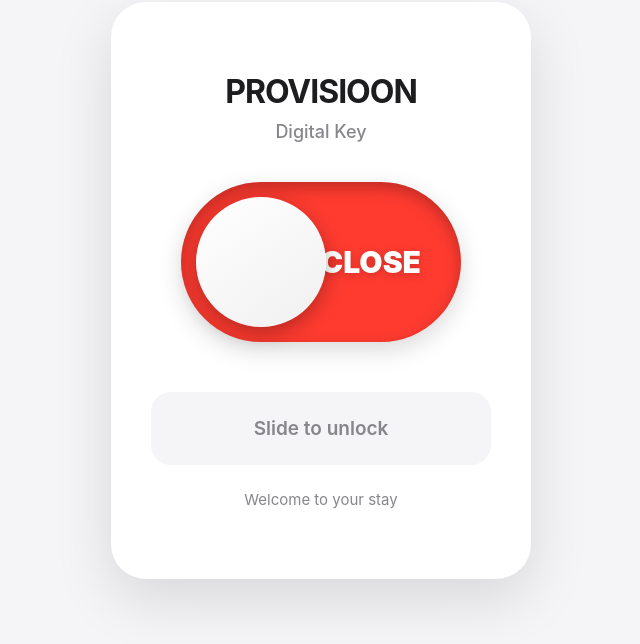
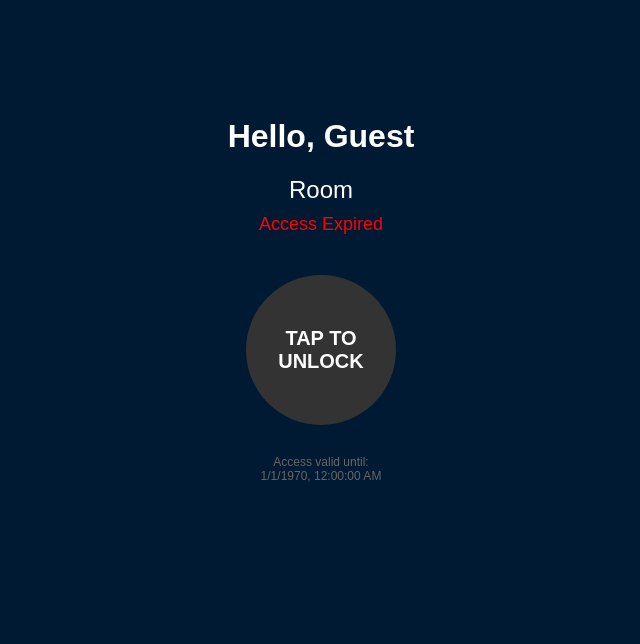
Before and after one commit to jeffersonzanco/provisioon-backend, a website: page key.html in a window 1280 px wide. Shown: the part 110-754 px from the top of the page, without its empty margins (319-959 px from the left). Drawn offline with Linux system fonts and the light colour scheme.

Commit message:
Update key.html

```diff
--- a/key.html
+++ b/key.html
@@ -1,129 +1,72 @@
-<!doctype html>
+<!DOCTYPE html>
 <html lang="en">
 <head>
-  <meta charset="utf-8" />
-  <meta name="viewport" content="width=device-width,initial-scale=1,user-scalable=no" />
-  <title>PROVISIOON Digital Key</title>
+    <meta charset="UTF-8">
+    <meta name="viewport" content="width=device-width, initial-scale=1.0">
+    <title>PROVISIOON - Digital Key</title>
     <style>
-    * { margin:0; padding:0; box-sizing:border-box; }
-    body {
-      font-family: -apple-system, BlinkMacSystemFont, 'SF Pro Display', sans-serif;
-      background: #f5f5f7;
-      min-height: 100vh;
-      display: flex;
-      align-items: center;
-      justify-content: center;
-      padding: 20px;
-    }
-    .container {
-      width: 100%;
-      max-width: 420px;
-      background: #fff;
-      border-radius: 35px;
-      padding: 70px 40px;
-      box-shadow: 0 20px 60px rgba(0,0,0,0.12);
-      text-align: center;
-    }
-    h1 { font-size: 32px; font-weight: 700; color: #1d1d1f; margin-bottom: 10px; letter-spacing: -1px; }
-    .room-label { font-size: 18px; color: #86868b; margin-bottom: 40px; font-weight: 500; }
-    .switch-box { display: flex; justify-content: center; margin-bottom: 50px; }
-    .switch {
-      position: relative;
-      width: 280px;
-      height: 160px;
-      background: #ff3b30;
-      border-radius: 80px;
-      cursor: pointer;
-      transition: background-color 0.4s ease;
-      display: flex;
-      align-items: center;
-      padding: 15px;
-      box-shadow: inset 0 6px 15px rgba(0,0,0,0.25), 0 8px 25px rgba(0,0,0,0.15);
-    }
-    .switch.open { background: #34c759; }
-    .knob {
-      position: absolute;
-      width: 130px;
-      height: 130px;
-      background: linear-gradient(145deg, #ffffff, #f0f0f0);
-      border-radius: 50%;
-      box-shadow: 0 6px 20px rgba(0,0,0,0.3);
-      transition: transform 0.45s cubic-bezier(0.34, 1.56, 0.64, 1);
-      left: 15px;
-    }
-    .switch.open .knob { transform: translateX(120px); }
-    .label {
-      position: absolute;
-      font-size: 30px;
-      font-weight: 900;
-      color: #fff;
-      text-transform: uppercase;
-      pointer-events: none;
-      transition: opacity 0.3s ease;
-      text-shadow: 0 2px 8px rgba(0,0,0,0.2);
-    }
-    .label.open { left: 40px; opacity: 0; }
-    .label.close { right: 40px; opacity: 1; }
-    .switch.open .label.open { opacity: 1; }
-    .switch.open .label.close { opacity: 0; }
-    .status {
-      font-size: 19px;
-      color: #86868b;
-      padding: 25px;
-      background: #f5f5f7;
-      border-radius: 20px;
-      min-height: 70px;
-      font-weight: 600;
-      display: flex;
-      align-items: center;
-      justify-content: center;
-    }
-    .status.success { color: #34c759; }
-    .status.error { color: #ff3b30; }
-    .hint { margin-top: 25px; font-size: 15px; color: #86868b; }
+        body { font-family: sans-serif; background: #001a33; color: white; display: flex; flex-direction: column; align-items: center; justify-content: center; height: 100vh; margin: 0; text-align: center; }
+        .container { padding: 20px; }
+        .room-info { font-size: 24px; margin-bottom: 10px; }
+        .status { font-size: 18px; color: #00d4ff; margin-bottom: 40px; }
+        #unlock-btn { background: #00d4ff; border: none; width: 150px; height: 150px; border-radius: 50%; color: white; font-size: 20px; font-weight: bold; cursor: pointer; box-shadow: 0 0 20px rgba(0,212,255,0.5); transition: 0.3s; }
+        #unlock-btn:disabled { background: #333; box-shadow: none; cursor: not-allowed; }
+        .expiry { font-size: 12px; color: #666; margin-top: 30px; }
     </style>
 </head>
 <body>
     <div class="container">
-    <h1>PROVISIOON</h1>
-    <div class="room-label" id="roomLabel">Digital Key</div>
+        <h1 id="guest-name">Hello!</h1>
+        <div class="room-info">Room <span id="room-num">...</span></div>
+        <div id="status-msg" class="status">Ready to unlock</div>
 
-    <div class="switch-box">
-      <div class="switch" id="mainSwitch">
-        <span class="label open">Open</span>
-        <span class="label close">Close</span>
-        <div class="knob"></div>
+        <button id="unlock-btn">TAP TO UNLOCK</button>
+
+        <div class="expiry">
+            Access valid until: <br>
+            <span id="expiry-date">...</span>
         </div>
     </div>
 
-    <div class="status" id="status">Slide to unlock</div>
-    <div class="hint">Welcome to your stay</div>
-  </div>
+    <script>
+        const urlParams = new URLSearchParams(window.location.search);
+        const room = urlParams.get('room');
+        const start = new Date(urlParams.get('start'));
+        const end = new Date(urlParams.get('end'));
+        const name = urlParams.get('name');
+        const now = new Date();
 
-  <script>
-    const params = new URLSearchParams(window.location.search);
-    const room = params.get('room');
+        document.getElementById('room-num').innerText = room;
+        document.getElementById('guest-name').innerText = "Hello, " + (name || "Guest");
+        document.getElementById('expiry-date').innerText = end.toLocaleString();
 
-    const switchEl = document.getElementById('mainSwitch');
-    const statusEl = document.getElementById('status');
-    const roomLabel = document.getElementById('roomLabel');
-    let isOpen = false;
+        const btn = document.getElementById('unlock-btn');
+        const status = document.getElementById('status-msg');
 
-    if (room) {
-      roomLabel.innerText = `Room ${room}`;
+        // Lógica de Bloqueio por Horário
+        if (now < start) {
+            status.innerText = "Access not active yet";
+            status.style.color = "orange";
+            btn.disabled = true;
+        } else if (now > end) {
+            status.innerText = "Access Expired";
+            status.style.color = "red";
+            btn.disabled = true;
         }
 
-    switchEl.onclick = () => {
-      isOpen = !isOpen;
-      switchEl.classList.toggle('open', isOpen);
-
-      if (isOpen) {
-        statusEl.className = 'status success';
-        statusEl.innerText = 'Door Unlocked ✓';
-      } else {
-        statusEl.className = 'status';
-        statusEl.innerText = 'Door Locked';
-      }
+        btn.onclick = () => {
+            btn.innerText = "UNLOCKING...";
+            btn.style.background = "#2ecc71";
+            // Aqui o ESP32 vai receber o comando via MQTT futuramente
+            setTimeout(() => {
+                btn.innerText = "OPENED";
+                status.innerText = "Door is open!";
+                setTimeout(() => {
+                    btn.innerText = "TAP TO UNLOCK";
+                    btn.style.background = "#00d4ff";
+                    status.innerText = "Ready to unlock";
+                }, 3000);
+            }, 1000);
         };
     </script>
 </body>
```
Lines whose indentation alone changed are shown as unchanged.
